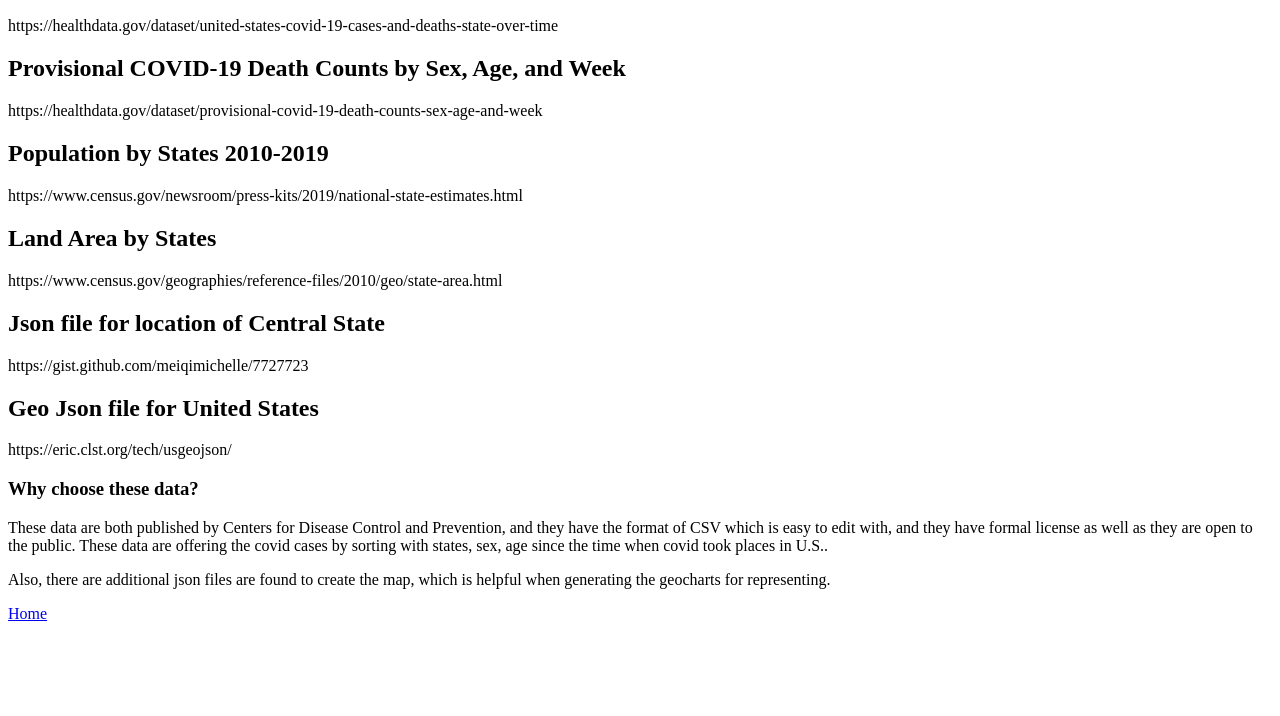
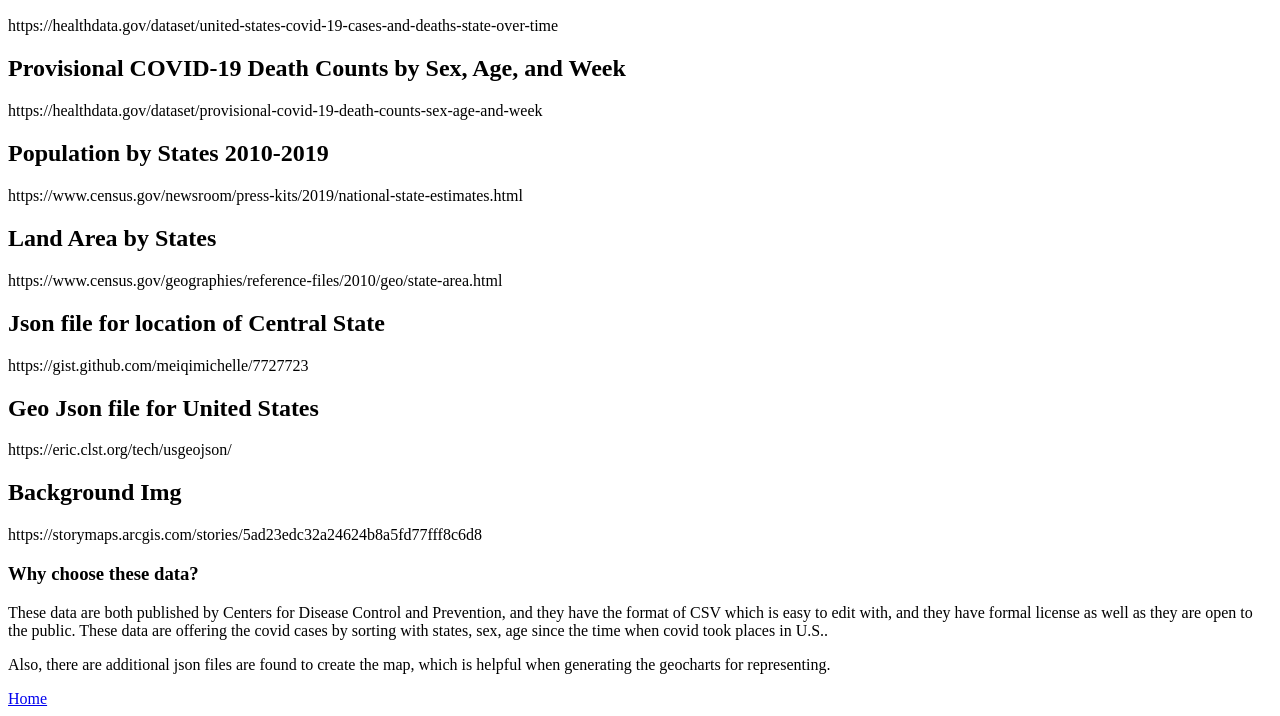
Before and after one commit to chen-zeng/long-termProject, a plain HTML site: page source.html in a window 1280 px wide. Shown: the part 104-820 px from the top of the page. Drawn offline with Linux system fonts and the light colour scheme.

Commit message:
add new source of background picture

```diff
--- a/source.html
+++ b/source.html
@@ -34,7 +34,9 @@
             <h2>Geo Json file for United States</h2>
             <p>https://eric.clst.org/tech/usgeojson/</p>
         </div>
-
+        <div>
+           <h2>Background Img </h2><p>https://storymaps.arcgis.com/stories/5ad23edc32a24624b8a5fd77fff8c6d8</p>
+        </div>
 
 
         <div id="reason">
```
